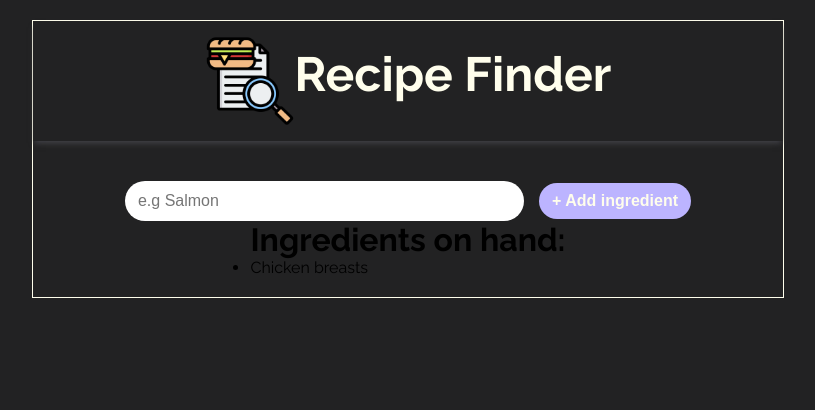
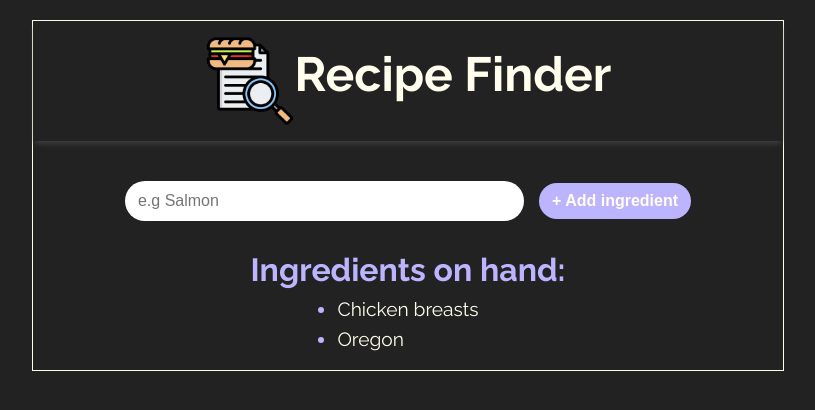
Before and after one commit to BuhleMtshali/recipe-finder-app, a React (Vite) app in the folder recipe-app/: page / in a window 1280 px wide. Shown: the top 410 px of the page, without its empty margins (232-1047 px from the left). Built offline with nearby package versions, Linux system fonts and the light colour scheme.

Commit message:
updated the search css

```diff
--- a/recipe-app/src/components/Search.css
+++ b/recipe-app/src/components/Search.css
@@ -59,6 +59,29 @@ input[type="search"]::-moz-search-clear-button {
 .ingredients-container{
     display: flex;
     flex-direction: column;
-    justify-content: flex-start;
-    align-items: flex-start;
+    justify-content: center;
+    align-items: center;
+    margin-top: 30px;
 }
+
+.ingredients-container h1{
+    text-align: left;
+    color: var(--lavender);
+    margin-bottom: 10px;
+}
+
+.ingredients-container ul{
+    display: flex;
+    flex-direction: column;
+    gap: 8px;
+}
+
+.ingredients-container li{
+    color: var(--apricot-white);
+    font-size: 1.2rem;
+}
+
+.ingredients-container li::marker{
+    color: var(--lavender);
+    font-size: 1.2rem;
+}
--- a/recipe-app/src/components/Search.jsx
+++ b/recipe-app/src/components/Search.jsx
@@ -11,6 +11,7 @@ const SearchComponent = () => {
                 <h1>Ingredients on hand:</h1>
                 <ul>
                     <li>Chicken breasts</li>
+                    <li>Oregon</li>
                 </ul>
             </div>
         </div>
```
